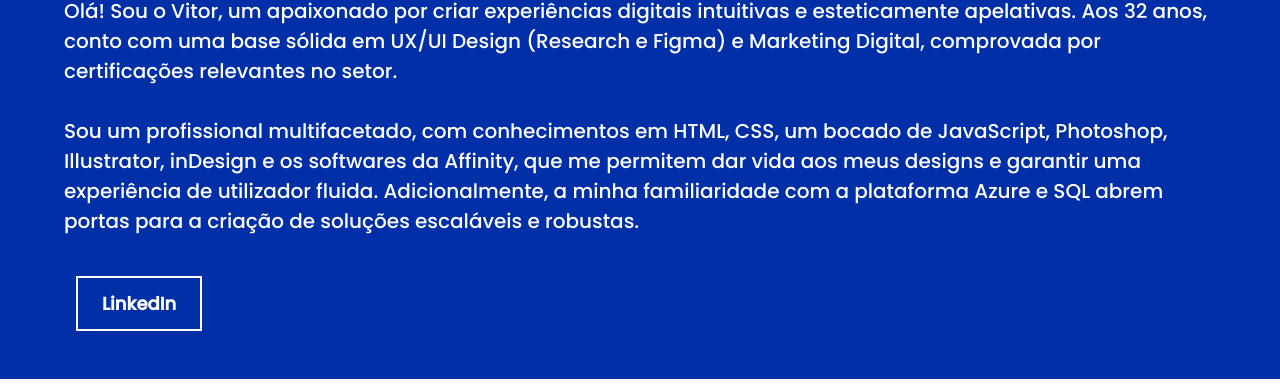
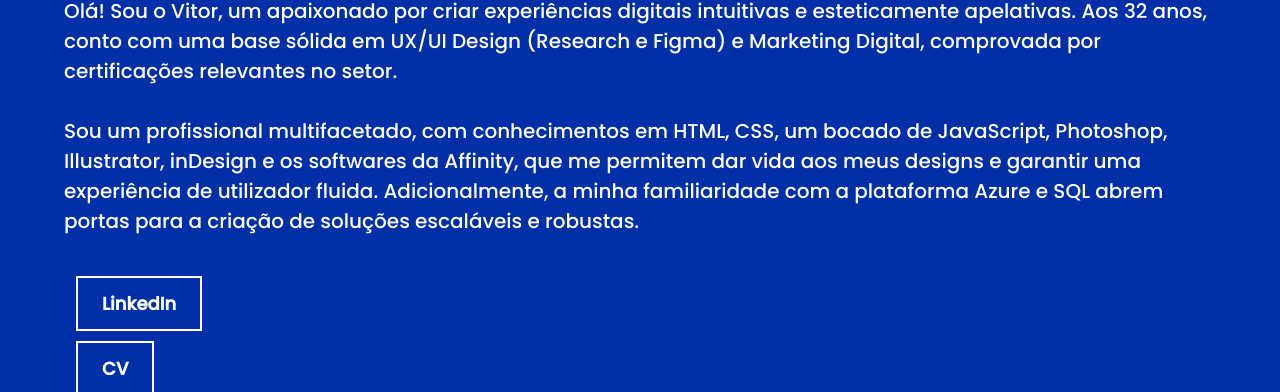
Before and after one commit to vitor-As/portfolio.github.io, a plain HTML site: page index.html in a window 1280 px wide. Shown: the part 313-705 px from the top of the page. Drawn offline with Linux system fonts and the light colour scheme.

Commit message:
Update index.html

```diff
--- a/index.html
+++ b/index.html
@@ -39,10 +39,17 @@
             <br><br>
         </p>
 
+       <div class="buttonOrientation">
         <div class="button-container">
             <!--<a href="path/to/cv.pdf" download class="button" target="_blank" rel="noopener">Download CV</a> -->
             <a href="https://www.linkedin.com/in/vitor-pinto-734281220/" target="_blank" rel="noopener" class="button">LinkedIn</a>
           </div>
+
+          <div class="button-container">
+            <!--<a href="path/to/cv.pdf" download class="button" target="_blank" rel="noopener">Download CV</a> -->
+            <a href="VPCV.pdf" target="_blank" rel="noopener" class="button" download>CV</a>
+          </div>
+        </div>
         </div>
 
     </div>
@@ -123,7 +130,7 @@
         <div class="footer-content">
             <h2>Contactos</h2>
             <div class="email-section">
-                <p>Envie-me um e-mail: <span id="email">vitorlanzanapinto@gmail.com</span></p>
+                <p><span id="email">vitorlanzanapinto@gmail.com</span></p>
                 <button id="copy-email">Copiar e-mail</button>
             </div>
             <p class="note">Este site foi criado por mim e esta hospedado num repositório Git.</p>
```
